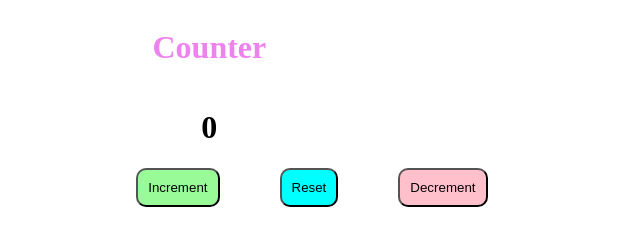
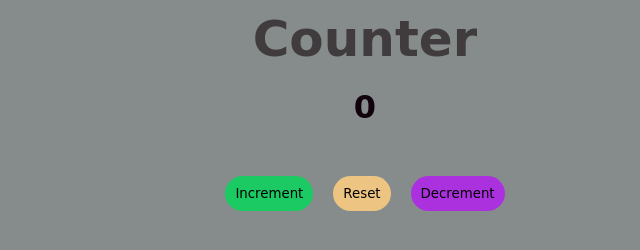
Before and after one commit to Bala1215/JavaScript-Projects, a plain HTML site: page index.html in a window 1280 px wide. Shown: the whole page, without its empty margins (275-915 px from the left). Drawn offline with Linux system fonts and the light colour scheme.

Commit message:
add styles

```diff
--- a/index.html
+++ b/index.html
@@ -6,6 +6,7 @@
     <title>
         Counter
     </title>
+    <link rel="stylesheet" href="style.css"/>
 </head>
 <body>
     <script src="index.js"></script>
--- a/index.js
+++ b/index.js
@@ -4,8 +4,9 @@ let counter = document.createElement('h1');
 counter.innerHTML='Counter';
 //counter.setAttribute('class','text-center k');
 counter.setAttribute('id','counter');
+
 //add style
-counter.style.color='violet';
+//counter.style.color='violet';
 
 
 //create another h1 tag to hold increment/decrement value
@@ -13,21 +14,29 @@ let result = document.createElement('h1');
 let val=0;
 result.innerHTML=val;
 result.setAttribute('id','result');
-result.style.color='black';
+
 
 let counterContainer = document.createElement('div');
+counterContainer.setAttribute('class','counterContainer');
 counterContainer.append(counter,result);
+
+/*
 counterContainer.style.display='flex';
 counterContainer.style.flexDirection='column';
 counterContainer.style.alignItems='center';
 counterContainer.style.justifyContent='center';
 counterContainer.style.position='relative';
 counterContainer.style.left='50px';
+*/
+
 
 //create increment , reset and decrement button
 let incrementBtn = document.createElement('button');
+incrementBtn.setAttribute('id','incrementBtn');
 let decrementBtn = document.createElement('button');
+decrementBtn.setAttribute('id','decrementBtn');
 let resetBtn = document.createElement('button');
+resetBtn.setAttribute('id','resetBtn');
 
 incrementBtn.innerHTML='Increment';
 decrementBtn.innerHTML='Decrement';
@@ -35,7 +44,10 @@ resetBtn.innerHTML='Reset';
 
 //insert buttons inside div
 let buttonContainer = document.createElement('div');
+buttonContainer.setAttribute('class','buttonContainer');
 buttonContainer.append(incrementBtn,resetBtn,decrementBtn);
+
+/*
 buttonContainer.style.display='flex';
 buttonContainer.style.alignItems='center';
 buttonContainer.style.justifyContent='center';
@@ -59,15 +71,17 @@ incrementBtn.style.borderRadius='10px';
 decrementBtn.style.borderRadius='10px';
 resetBtn.style.borderRadius='10px';
 
-
+*/
 
 
 
 let container = document.createElement('div');
+container.setAttribute('class','container');
 container.append(counterContainer,buttonContainer);
-container.style.display='flex';
+
+/*container.style.display='flex';
 container.style.alignItems='center';
-container.style.justifyContent='center';
+container.style.justifyContent='center';*/
 
 
 //append elements into the body of the webpage
--- /dev/null
+++ b/style.css
@@ -0,0 +1,80 @@
+*{
+    margin: 0;
+    padding: 0;
+    box-sizing: border-box;
+    overflow: hidden;
+   font-family: cursive;
+}
+
+body{
+  background-color: rgb(134, 140, 140);
+}
+
+.container{
+    max-width: 100%;
+    max-height: 100%;
+    position: relative;
+}
+
+.counterContainer{
+    display: flex;
+    flex-direction: column;
+    align-items: center;
+    justify-content: center;
+}
+
+.counterContainer >#counter{
+    margin: 10px;
+    color:rgb(64, 60, 61);
+    font-size: 50px;
+    font-weight: bold;
+}
+
+.counterContainer >#result{
+   margin: 10px;
+   color: rgb(16, 1, 13);
+}
+
+.buttonContainer{
+    display: flex;
+    align-items: center;
+    justify-content: center;
+    margin: 30px;
+}
+
+.buttonContainer > #incrementBtn , #decrementBtn,#resetBtn{
+    margin: 10px;
+    padding: 10px;
+    color: black;
+    border: none;
+    outline: none;
+    border-radius: 20px;
+    cursor: pointer;
+}
+
+#decrementBtn{
+    background-color: rgb(171, 49, 223);
+}
+
+#decrementBtn:hover{
+    color : rgb(171, 49, 223);
+    background-color : aliceblue;
+}
+
+#incrementBtn{
+    background-color: rgb(28, 202, 100);
+}
+
+#incrementBtn:hover{
+    color : rgb(28, 202, 100);
+    background-color : aliceblue;
+}
+
+#resetBtn{
+    background-color: rgb(237, 196, 130);
+}
+
+#resetBtn:hover{
+    color : rgb(237, 196, 130);
+    background-color : aliceblue;
+}
```
